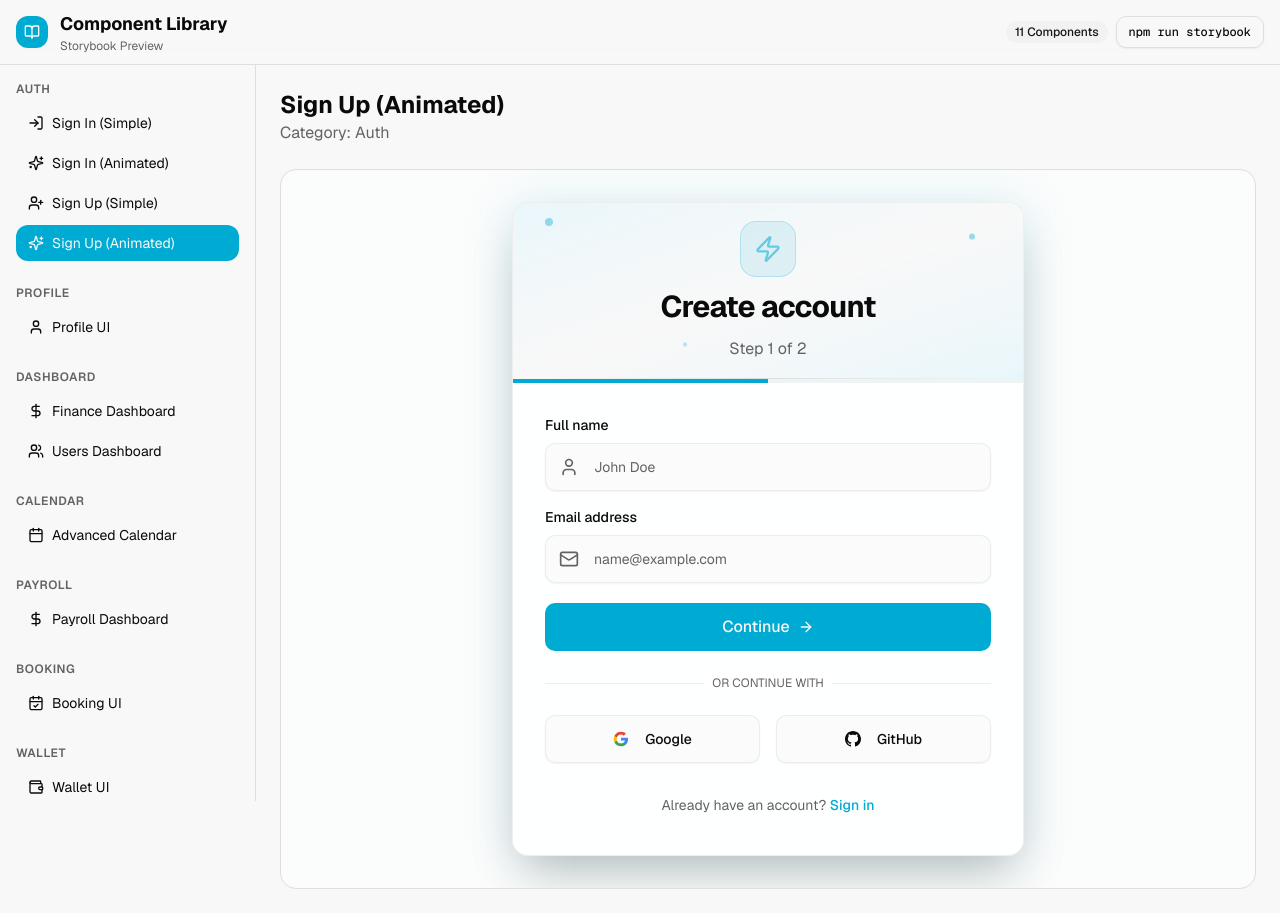
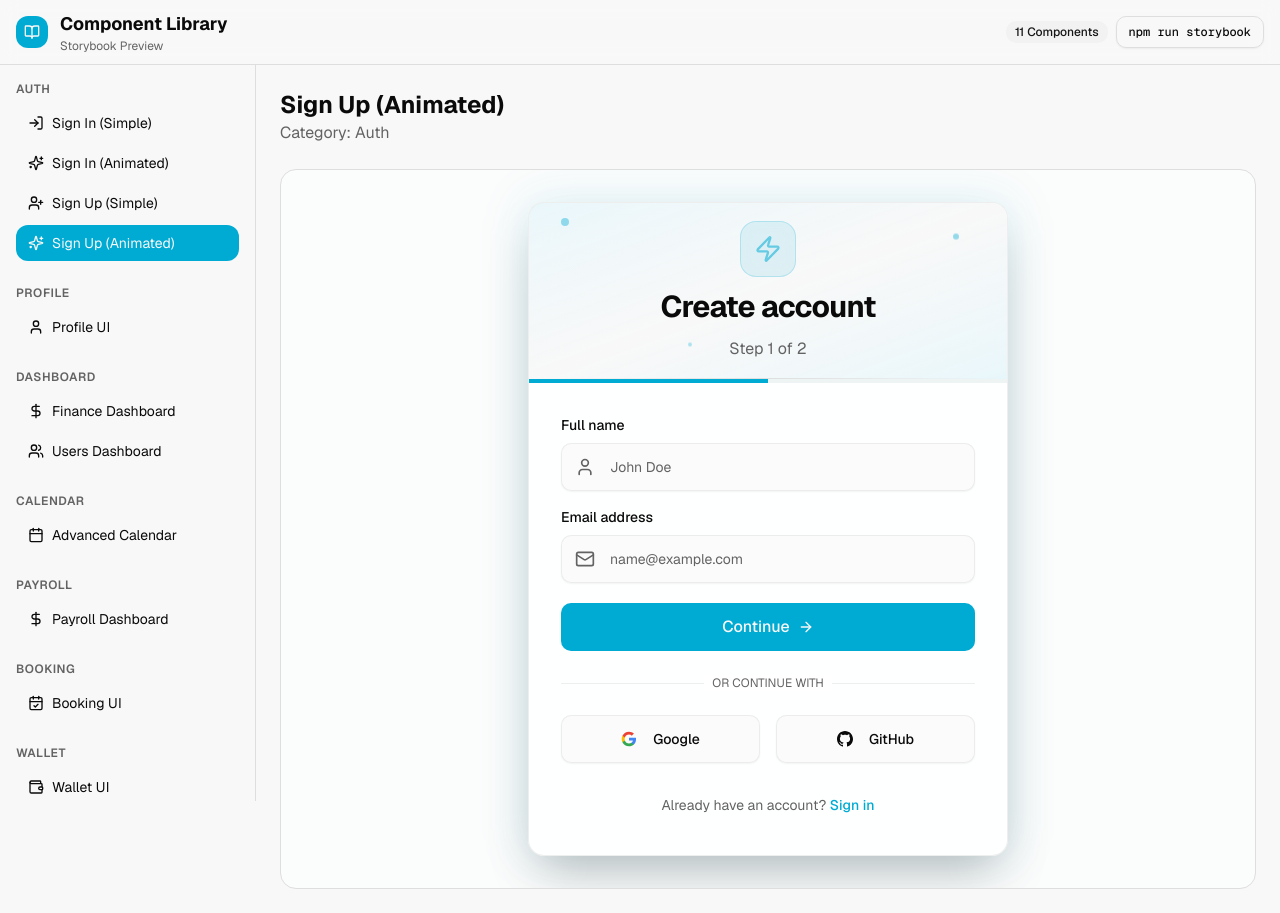
Before and after one commit to BLemine/lib-components, a Next.js app: page / in a window 1280 px wide. Both pictures are taken after a click on the button "Sign Up (Animated)". Built offline with nearby package versions, Linux system fonts and the light colour scheme.

Commit message:
fix signUp form width

```diff
--- a/components/auth/sign-up-animated.tsx
+++ b/components/auth/sign-up-animated.tsx
@@ -50,7 +50,7 @@ export function SignUpAnimated() {
   }
 
   return (
-    <div className="relative w-full max-w-lg">
+    <div className="relative w-[480px] max-w-[90vw]">
       {/* Background glow effect */}
       <div className="absolute -inset-1 rounded-2xl bg-gradient-to-r from-primary/20 via-accent/20 to-primary/20 blur-xl opacity-75 animate-pulse" />
 
```
